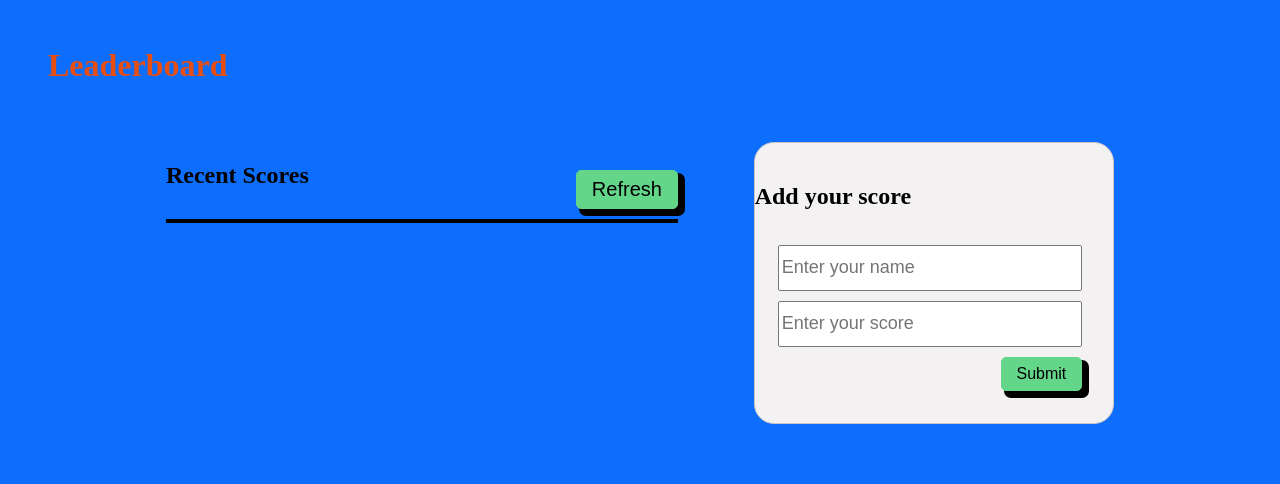
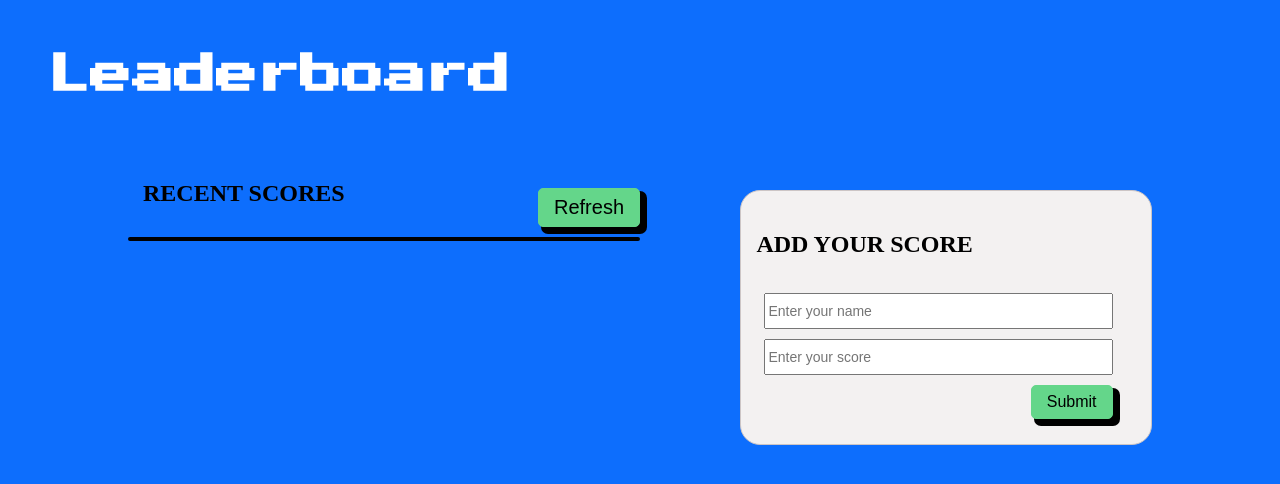
Before and after one commit to Tadessejemal1/Leaderboard-web, a website built with webpack: page src/template.html in a window 1280 px wide. Built offline with nearby package versions, Linux system fonts and the light colour scheme; no server answers.

Commit message:
final-touch-style

```diff
--- a/src/styles/main.scss
+++ b/src/styles/main.scss
@@ -1,10 +1,15 @@
+@import url('https://fonts.googleapis.com/css2?family=Lato:wght@400;700;900&family=Press+Start+2P&display=swap');
+
 body {
   font-size: 16px;
   background-color: #0d6efd;
 }
 
 .main-title {
-  color: #e74e11;
+  font-family: 'Press Start 2P', cursive;
+  font-weight: 700;
+  color: #fff;
+  font-size: 42px;
 }
 
 ul {
@@ -33,7 +38,7 @@ li {
 
 #main {
   display: flex;
-  justify-content: space-around;
+  justify-content: space-between;
   padding: 18px 120px;
 }
 
@@ -47,10 +52,16 @@ li {
   justify-content: space-between;
 }
 
+.score-title {
+  margin-left : 15px;
+  text-transform: uppercase;
+}
+
 .scores-section {
   border: 2px solid black;
   margin-top: 10px;
-  background-color: rgb(235, 235, 235);
+  background-color: rgb(20, 145, 234);
+  border-radius: 20px;
 }
 
 .scores-section li {
@@ -80,14 +91,15 @@ li {
 }
 
 .add-score {
-  width: 35%;
+  width: 40%;
   display: flex;
   flex-direction: column;
   background-color: #f3f1f1;
   border: 1px solid #ccc5c5;
-  height: 240px;
+  height: 30%;
   padding: 20px 0;
   border-radius: 20px;
+  margin-top: 30px;
 }
 
 #form-add-score {
@@ -103,15 +115,15 @@ li {
 }
 
 input {
-  font-size: 18px;
+  font-size: 14px;
 }
 
 #score {
-  height: 40px;
+  height: 30px;
 }
 
 #name {
-  height: 40px;
+  height: 30px;
 }
 
 #add-btn {
```
Also changed, not shown: dist/bundle2b48833768ceb304101d.js (deleted), dist/bundle86494996ae60eae980b3.js (added), dist/index.html, 2 other files.
